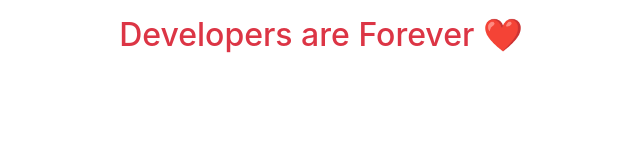
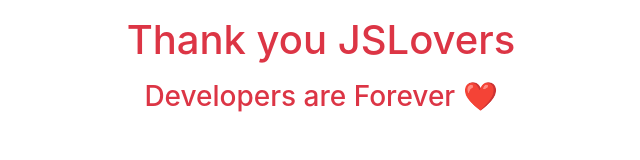
Before and after one commit to akamahesh/aarogya-pwa, a plain HTML site: page index.html in a window 1280 px wide. Shown: the whole page, without its empty margins (319-959 px from the left). Drawn offline with nearby package versions, Linux system fonts and the light colour scheme; no server answers.

Commit message:
minor title

```diff
--- a/index.html
+++ b/index.html
@@ -25,7 +25,8 @@ apple-touch-icons from another dir than your sites' root -->
 
 <body>
 
-  <h2 class="text-center text-danger my-3">Developers are Forever ❤️</h2>
+  <h1 class="text-center text-danger my-3">Thank you JSLovers</h1>
+  <h3 class="text-center text-danger my-3">Developers are Forever ❤️</h3>
 
   <div id="container" class="px-3">
     <!-- components are rendered here -->
```
